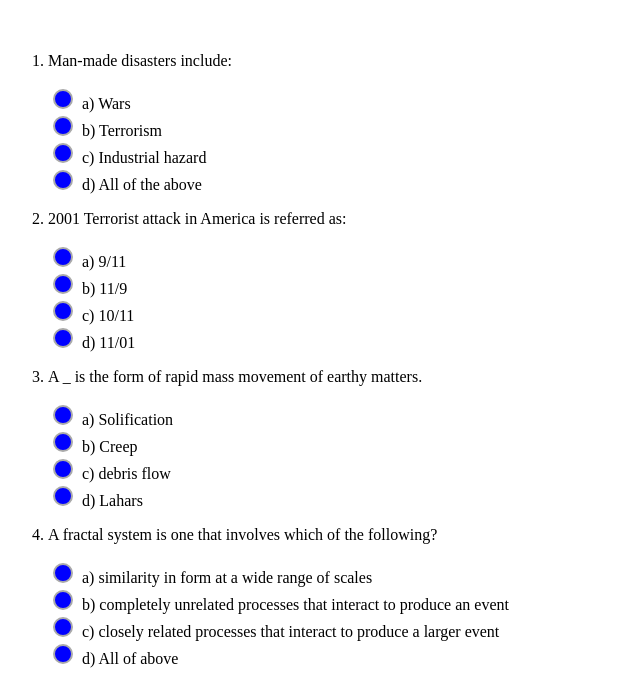
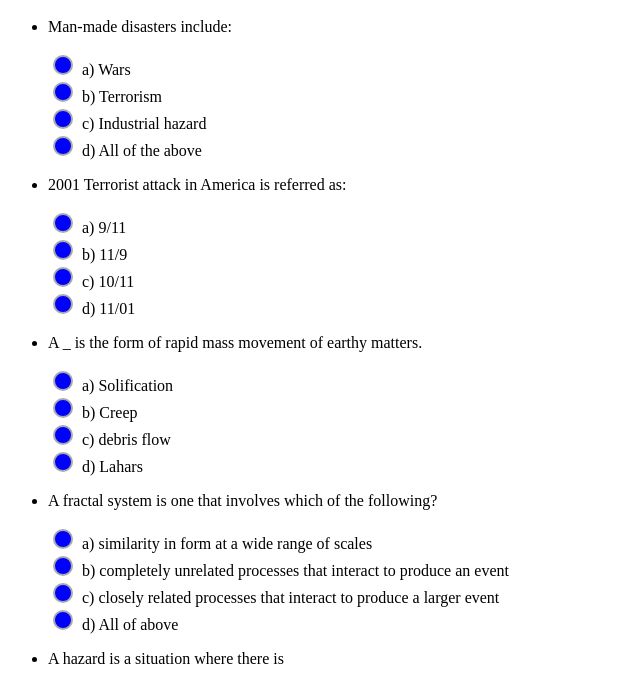
Before and after one commit to ashhim/Disaster-Managment, a plain HTML site: page Disaster Managment 1.html in a window 1280 px wide. Shown: the part 48-729 px from the top of the page, without its empty margins (0-640 px from the left). Drawn offline with Linux system fonts and the light colour scheme.

Commit message:
Update Disaster Managment 1.html

```diff
--- a/Disaster Managment 1.html
+++ b/Disaster Managment 1.html
@@ -178,11 +178,11 @@
 <body>
     <h1>Disaster Managment 1</h1>
     <form id="examForm">
-        <ol>
+        <ul>
 
 
 
-		<br>
+
 
 
 
@@ -645,7 +645,7 @@
 
 
 
-        </ol>
+        </ul>
         <button type="submit">Submit</button><br>
         <button id="nextButton" type="button" onclick="redirectToNextPage()">Next</button>
     </form>
```
